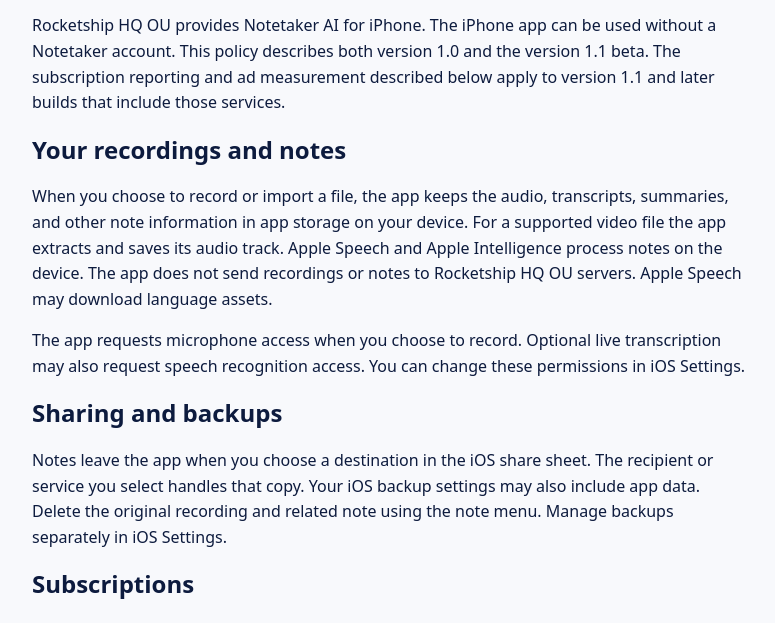
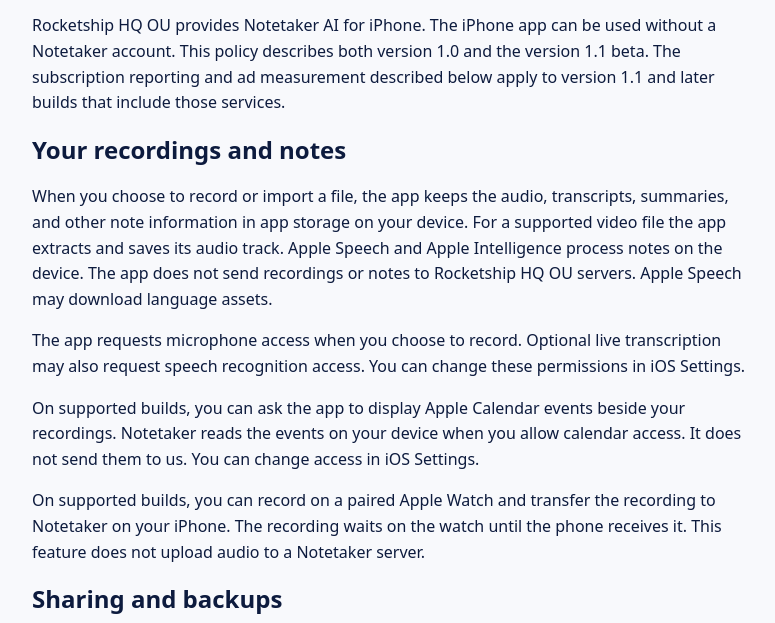
Before and after one commit to fortytwode/app-policies, a plain HTML site: page notetaker-ai/index.html in a window 1280 px wide. Shown: the part 136-759 px from the top of the page, without its empty margins (248-1023 px from the left). Drawn offline with Linux system fonts and the light colour scheme.

Commit message:
Describe optional Calendar access and Watch recording transfer

```diff
--- a/notetaker-ai/index.html
+++ b/notetaker-ai/index.html
@@ -13,6 +13,8 @@
 <h2>Your recordings and notes</h2>
 <p>When you choose to record or import a file, the app keeps the audio, transcripts, summaries, and other note information in app storage on your device. For a supported video file the app extracts and saves its audio track. Apple Speech and Apple Intelligence process notes on the device. The app does not send recordings or notes to Rocketship HQ OU servers. Apple Speech may download language assets.</p>
 <p>The app requests microphone access when you choose to record. Optional live transcription may also request speech recognition access. You can change these permissions in iOS Settings.</p>
+<p>On supported builds, you can ask the app to display Apple Calendar events beside your recordings. Notetaker reads the events on your device when you allow calendar access. It does not send them to us. You can change access in iOS Settings.</p>
+<p>On supported builds, you can record on a paired Apple Watch and transfer the recording to Notetaker on your iPhone. The recording waits on the watch until the phone receives it. This feature does not upload audio to a Notetaker server.</p>
 <h2>Sharing and backups</h2>
 <p>Notes leave the app when you choose a destination in the iOS share sheet. The recipient or service you select handles that copy. Your iOS backup settings may also include app data. Delete the original recording and related note using the note menu. Manage backups separately in iOS Settings.</p>
 <h2>Subscriptions</h2>
```
